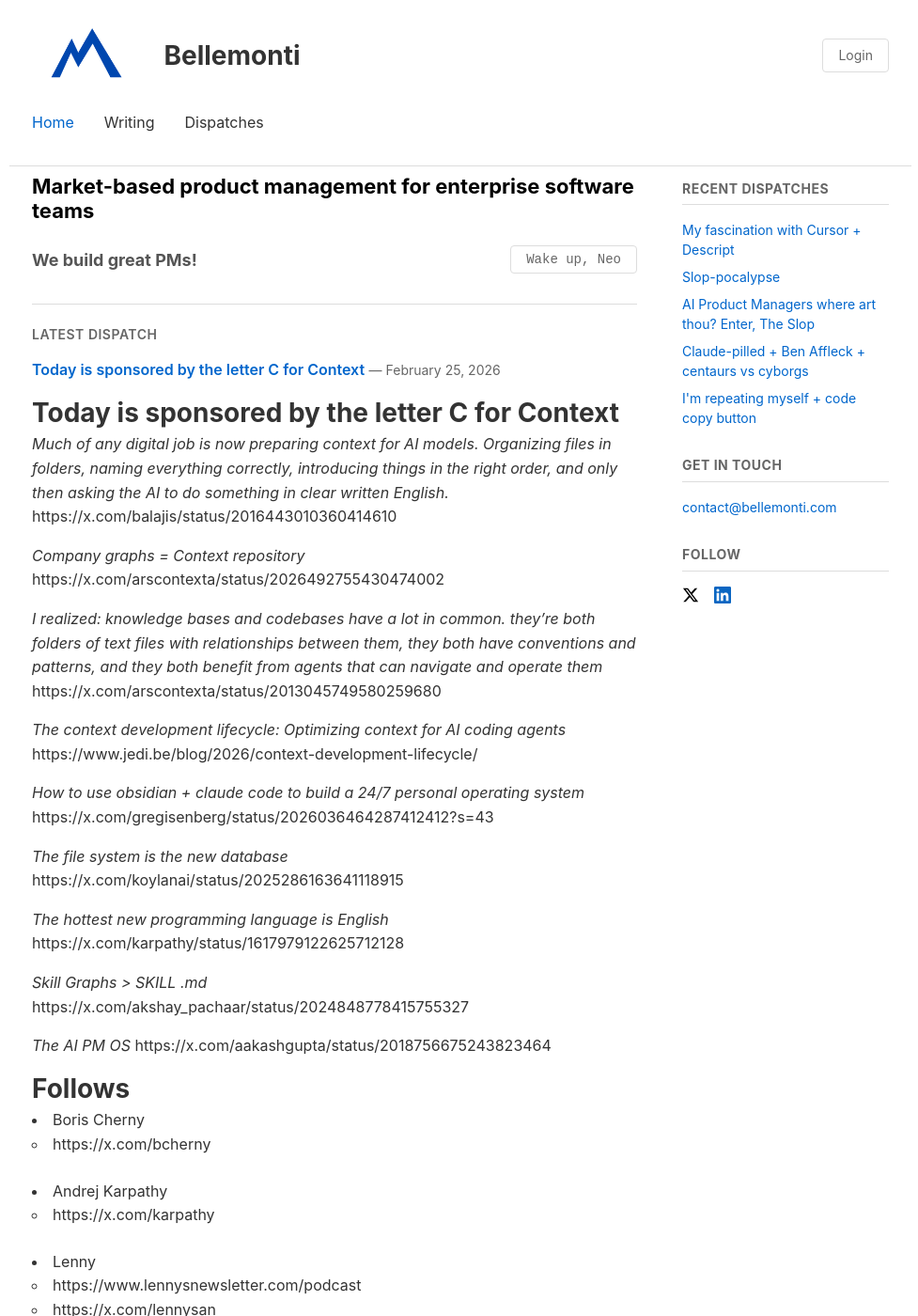
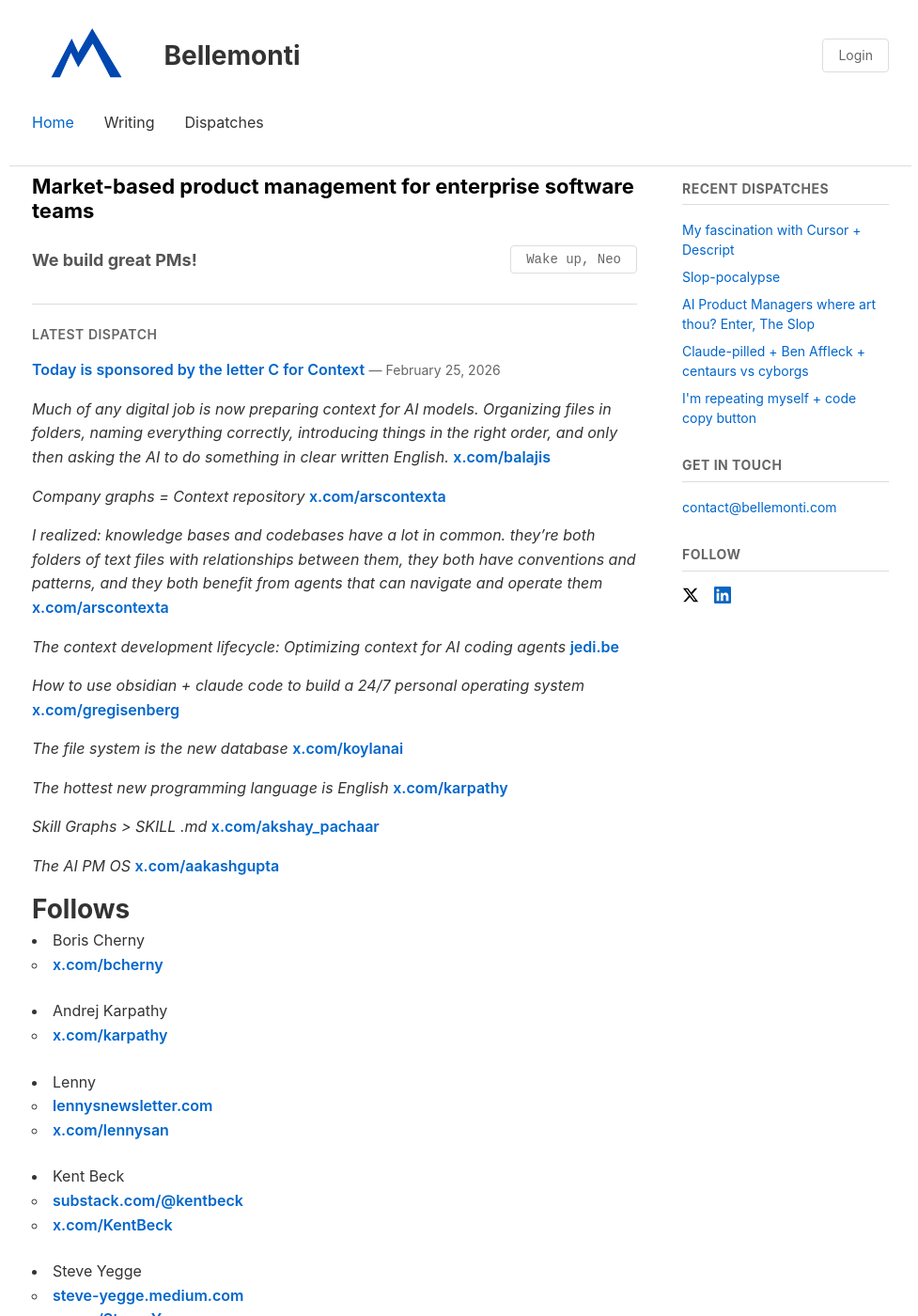
Before and after one commit to gibbygee/bellemonti-website, a Jekyll site: the page built from _pages/home.md, in a window 1280 px wide and 1400 px high. Shown: the whole window at 94% size, without its empty margins (150-1127 px from the left). Built offline with Jekyll 4.4.1, drawn with Linux system fonts in a browser that asks for light colours; some of the changed text lies outside the part shown.

Commit message:
Refactor Feb 25 dispatch to convert plain URLs into clickable links, enhancing accessibility and user experience. Updated formatting for consistency across sections, including 'Follows' and 'Other goodies'.

```diff
--- a/_readings/2026-02-25-feb-25-dispatch.md
+++ b/_readings/2026-02-25-feb-25-dispatch.md
@@ -5,76 +5,74 @@
 author: john garrish
 ---
 
-# Today is sponsored by the letter C for Context
-
 *Much of any digital job is now preparing context for AI models. Organizing files in folders, naming everything correctly, introducing things in the right order, and only then asking the AI to do something in clear written English.*
-https://x.com/balajis/status/2016443010360414610
+<a href="https://x.com/balajis/status/2016443010360414610" target="_blank" rel="noopener noreferrer">x.com/balajis</a>
 
 *Company graphs = Context repository*
-https://x.com/arscontexta/status/2026492755430474002
+<a href="https://x.com/arscontexta/status/2026492755430474002" target="_blank" rel="noopener noreferrer">x.com/arscontexta</a>
 
 *I realized: knowledge bases and codebases have a lot in common. they're both folders of text files with relationships between them, they both have conventions and patterns, and they both benefit from agents that can navigate and operate them*
-https://x.com/arscontexta/status/2013045749580259680
+<a href="https://x.com/arscontexta/status/2013045749580259680" target="_blank" rel="noopener noreferrer">x.com/arscontexta</a>
 
 *The context development lifecycle: Optimizing context for AI coding agents*
-https://www.jedi.be/blog/2026/context-development-lifecycle/
+<a href="https://www.jedi.be/blog/2026/context-development-lifecycle/" target="_blank" rel="noopener noreferrer">jedi.be</a>
 
 *How to use obsidian + claude code to build a 24/7 personal operating system*
-https://x.com/gregisenberg/status/2026036464287412412?s=43
+<a href="https://x.com/gregisenberg/status/2026036464287412412?s=43" target="_blank" rel="noopener noreferrer">x.com/gregisenberg</a>
 
 *The file system is the new database*
-https://x.com/koylanai/status/2025286163641118915
+<a href="https://x.com/koylanai/status/2025286163641118915" target="_blank" rel="noopener noreferrer">x.com/koylanai</a>
 
 *The hottest new programming language is English*
-https://x.com/karpathy/status/1617979122625712128
+<a href="https://x.com/karpathy/status/1617979122625712128" target="_blank" rel="noopener noreferrer">x.com/karpathy</a>
 
 *Skill Graphs > SKILL .md*
-https://x.com/akshay_pachaar/status/2024848778415755327
+<a href="https://x.com/akshay_pachaar/status/2024848778415755327" target="_blank" rel="noopener noreferrer">x.com/akshay_pachaar</a>
 
 *The AI PM OS*
-https://x.com/aakashgupta/status/2018756675243823464
+<a href="https://x.com/aakashgupta/status/2018756675243823464" target="_blank" rel="noopener noreferrer">x.com/aakashgupta</a>
 
 # Follows
 
 - Boris Cherny
-	- https://x.com/bcherny
+	- <a href="https://x.com/bcherny" target="_blank" rel="noopener noreferrer">x.com/bcherny</a>
 - Andrej Karpathy
-	- https://x.com/karpathy
+	- <a href="https://x.com/karpathy" target="_blank" rel="noopener noreferrer">x.com/karpathy</a>
 - Lenny
-	- https://www.lennysnewsletter.com/podcast
-	- https://x.com/lennysan
+	- <a href="https://www.lennysnewsletter.com/podcast" target="_blank" rel="noopener noreferrer">lennysnewsletter.com</a>
+	- <a href="https://x.com/lennysan" target="_blank" rel="noopener noreferrer">x.com/lennysan</a>
 - Kent Beck
-	- https://substack.com/@kentbeck
-	- https://x.com/KentBeck
+	- <a href="https://substack.com/@kentbeck" target="_blank" rel="noopener noreferrer">substack.com/@kentbeck</a>
+	- <a href="https://x.com/KentBeck" target="_blank" rel="noopener noreferrer">x.com/KentBeck</a>
 - Steve Yegge
-	- https://steve-yegge.medium.com
-	- https://x.com/Steve_Yegge
+	- <a href="https://steve-yegge.medium.com" target="_blank" rel="noopener noreferrer">steve-yegge.medium.com</a>
+	- <a href="https://x.com/Steve_Yegge" target="_blank" rel="noopener noreferrer">x.com/Steve_Yegge</a>
 - Aakash Gupta
-	- https://x.com/aakashgupta
+	- <a href="https://x.com/aakashgupta" target="_blank" rel="noopener noreferrer">x.com/aakashgupta</a>
 - Yours Truly
-	- https://x.com/SteelAardvark
+	- <a href="https://x.com/SteelAardvark" target="_blank" rel="noopener noreferrer">x.com/SteelAardvark</a>
 
 # Other goodies
 
 **Something big is happening - Matt Shumer**
-	*"I'm going to be direct with you because I think you deserve honesty more than comfort. Dario Amodei, who is probably the most safety-focused CEO in the AI industry, has publicly predicted that AI will eliminate 50% of entry-level white-collar jobs within one to five years. And many people in the industry think he's being conservative."*
-https://www.linkedin.com/pulse/something-big-happening-matt-shumer-so5he/
+*"I'm going to be direct with you because I think you deserve honesty more than comfort. Dario Amodei, who is probably the most safety-focused CEO in the AI industry, has publicly predicted that AI will eliminate 50% of entry-level white-collar jobs within one to five years. And many people in the industry think he's being conservative."*
+<a href="https://www.linkedin.com/pulse/something-big-happening-matt-shumer-so5he/" target="_blank" rel="noopener noreferrer">LinkedIn</a>
 
 *"The gains from Claude Code in non-software jobs are gains in software shaped parts of those jobs"*
-https://www.instagram.com/reel/DU6MDQqEiHs/
+<a href="https://www.instagram.com/reel/DU6MDQqEiHs/" target="_blank" rel="noopener noreferrer">Instagram</a>
 
 *Baumol's cost disease*
-https://www.instagram.com/reels/DU8kb3jicSl/
+<a href="https://www.instagram.com/reels/DU8kb3jicSl/" target="_blank" rel="noopener noreferrer">Instagram</a>
 
 **Great podcast**
-	*Andrej Karpathy — “We’re summoning ghosts, not building animals”*
-https://youtu.be/lXUZvyajciY?si=tsnYMGJ4iecAoRkG
+*Andrej Karpathy — “We’re summoning ghosts, not building animals”*
+<a href="https://youtu.be/lXUZvyajciY?si=tsnYMGJ4iecAoRkG" target="_blank" rel="noopener noreferrer">YouTube</a>
 
 *The Anthropic Hive Mind* ("the campfire model")
-https://steve-yegge.medium.com/the-anthropic-hive-mind-d01f768f3d7b
+<a href="https://steve-yegge.medium.com/the-anthropic-hive-mind-d01f768f3d7b" target="_blank" rel="noopener noreferrer">Medium</a>
 
 # Your zen for Weds
 
 *Don't persuade yourself into the restaurant mindset. Slowly over time develop the capacity to see the decision space and move around it*.
 
-https://www.instagram.com/reel/DVHo65wjgG1/
+<a href="https://www.instagram.com/reel/DVHo65wjgG1/" target="_blank" rel="noopener noreferrer">Instagram</a>
```
